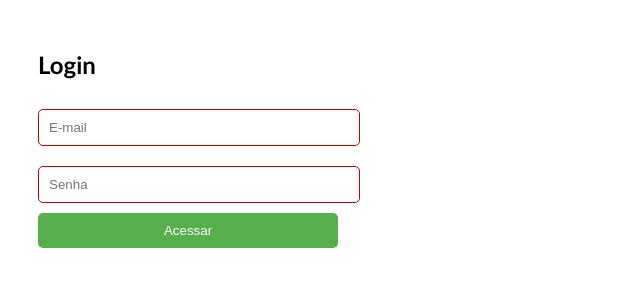
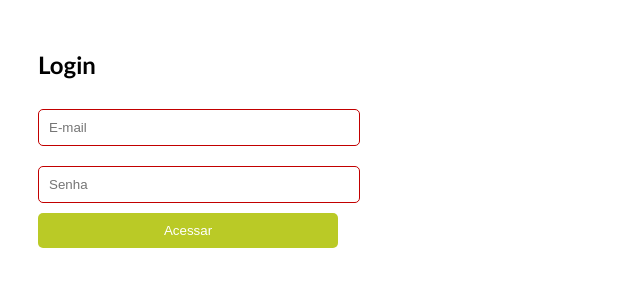
Before and after one commit to SilviaBea/ATP_Devops, a React (Create React App) app: page / in a window 1280 px wide. Shown: the top 300 px of the page, without its empty margins (0-640 px from the left). Built offline with nearby package versions, Linux system fonts and the light colour scheme.

Commit message:
change btn to yellow

```diff
--- a/src/index.css
+++ b/src/index.css
@@ -22,7 +22,7 @@
 .login-button {
   width: 100%;
   padding: 10px;
-  background-color: #57af4c;
+  background-color: #baca26;
   color: white;
   border: none;
   border-radius: 5px;
```
